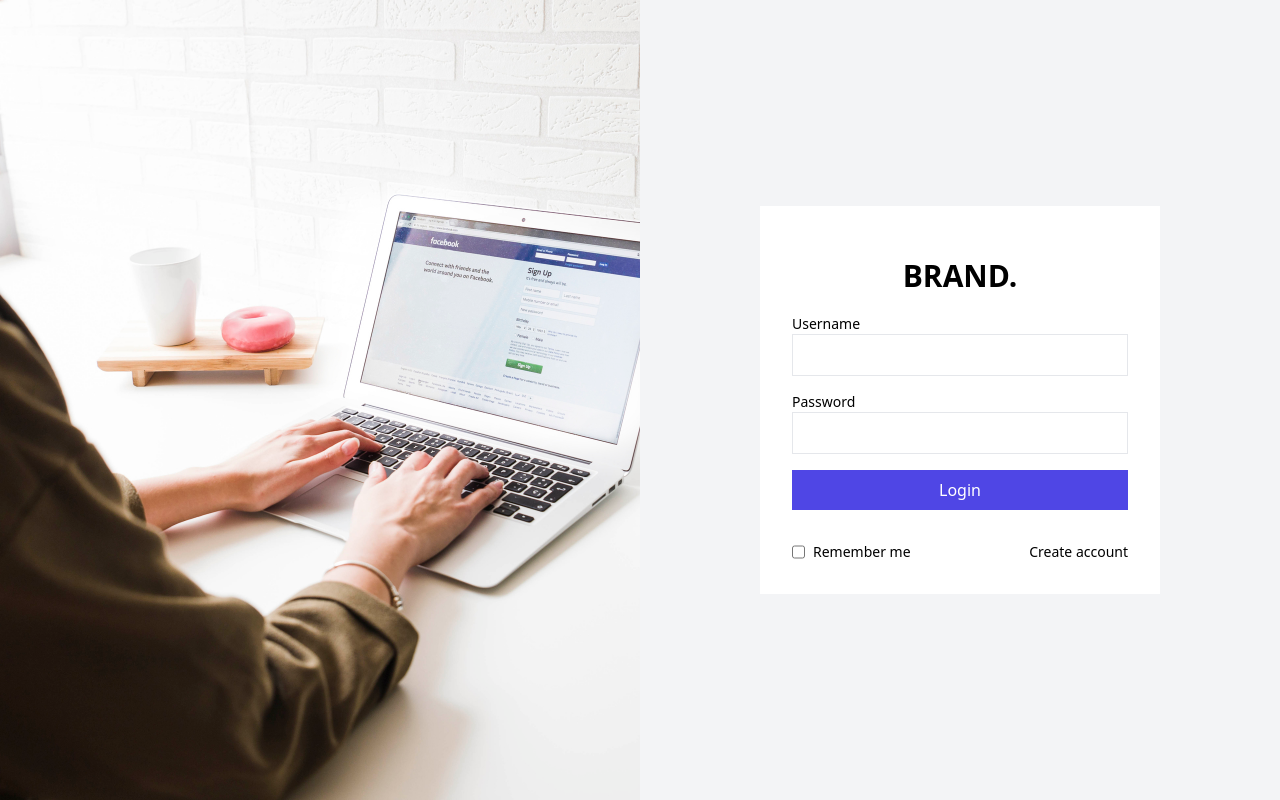
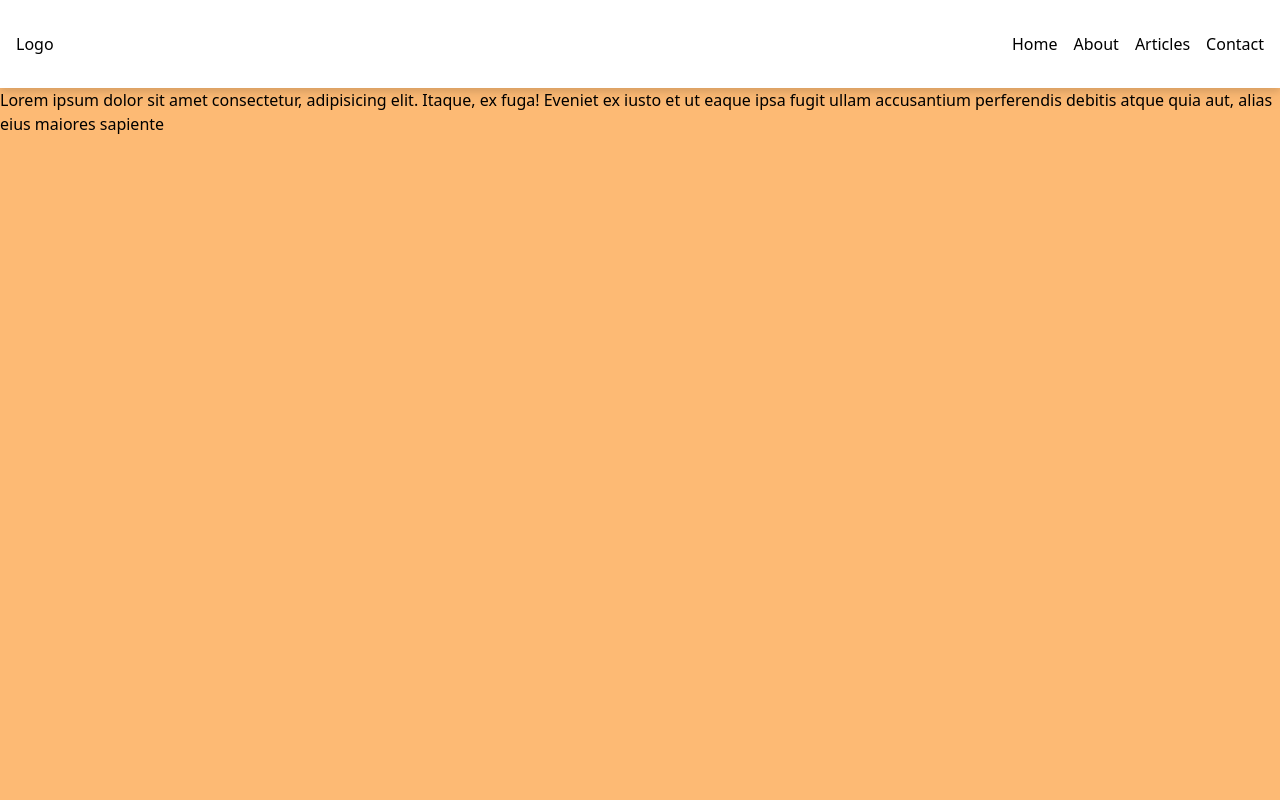
Before and after one commit to Optimus-ged/react-js-training-project, a React (Vite) app: page / in a window 1280 px wide. Shown: the top 800 px of the page. Built offline with nearby package versions, Linux system fonts and the light colour scheme.

Commit message:
ResponsiveNavExample created and tested successfully

```diff
--- a/src/App.tsx
+++ b/src/App.tsx
@@ -2,14 +2,19 @@ import LoginOne from "@/components/loginOne";
 import LoginTwo from "@/components/loginTwo";
 import LoginThree from "@/components/loginThree";
 import LoginFour from "@/components/LoginFour";
+import LoginFive from "./components/LoginFive";
+import ResponsiveNavExample from "./Layouts/ResponsiveNavExample";
+
 
 function App() {
   return (
     <>
-      <LoginOne />
+      {/* <LoginOne />
       <LoginTwo />
       <LoginThree />
       <LoginFour />
+      <LoginFive/> */}
+      <ResponsiveNavExample/>
     </>
   );
 }
--- /dev/null
+++ b/src/Layouts/ResponsiveNavExample/index.tsx
@@ -0,0 +1,42 @@
+import { useState } from "react";
+
+export default function ResponsiveNavExample() {
+  const [isVisible, setIsVisible] = useState(false);
+
+  return (
+    <div
+      className={`h-screen w-screen bg-slate-200 ${isVisible ? "overflow-hidden" : "overflow-auto"}`}
+    >
+      <header className="sticky top-0 flex items-center justify-between bg-white px-4 py-8 drop-shadow-lg">
+        <h1>Logo</h1>
+        <h1 className="md:hidden" onClick={() => setIsVisible(!isVisible)}>
+          Menu
+        </h1>
+        <nav className="hidden md:block">
+          <ul className="flex gap-4">
+            <li>Home</li>
+            <li>About</li>
+            <li>Articles</li>
+            <li>Contact</li>
+          </ul>
+        </nav>
+      </header>
+      <nav
+        className={`fixed inset-0 backdrop-blur transition duration-300 ${isVisible ? "translate-x-0" : "translate-x-full"}`}
+        onClick={() => setIsVisible(!isVisible)}
+      >
+        <ul className="absolute bottom-0 right-0 top-0 flex w-5/6 flex-col gap-4 bg-white px-4 py-8">
+          <li>Home</li>
+          <li>About</li>
+          <li>Articles</li>
+          <li>Contact</li>
+        </ul>
+      </nav>
+      <div className="h-[1000px] bg-orange-300">
+        Lorem ipsum dolor sit amet consectetur, adipisicing elit. Itaque, ex
+        fuga! Eveniet ex iusto et ut eaque ipsa fugit ullam accusantium
+        perferendis debitis atque quia aut, alias eius maiores sapiente
+      </div>
+    </div>
+  );
+}
--- /dev/null
+++ b/src/components/LoginFive/index.tsx
@@ -0,0 +1,38 @@
+type Props = {};
+
+const LoginFive = ({}: Props) => {
+  return (
+    <div className="flex h-screen  justify-center  bg-[#f6f9fb]">
+      <div className="mt-32 h-[400px] max-w-[400px] flex-grow rounded border bg-white p-10">
+        <h1 className="text-2xl font-bold">Login</h1>
+        <p className="pb-10">Hi welcome back</p>
+        <form className="flex flex-col gap-4 rounded">
+          <div className="flex flex-col gap-1">
+            <label className="text-xs">Email</label>
+            <input
+              className="w-full rounded border px-4 py-1"
+              type="text"
+              placeholder="Enter your email"
+            />
+          </div>
+
+          <div className="flex flex-col gap-1">
+            <label className="text-xs">Password</label>
+            <input
+              className="w-full rounded border px-4 py-1"
+              type="password"
+              placeholder="Enter your password"
+            />
+          </div>
+
+          <button className="rounded bg-blue-500 py-1 text-center text-white transition duration-100 hover:bg-blue-400 ">
+            Login
+          </button>
+          <p className="text-xs flex items-center"><input className="mr-1" type="checkbox" />Remember me</p>
+        </form>
+      </div>
+    </div>
+  );
+};
+
+export default LoginFive;
--- a/src/components/LoginFour/index.tsx
+++ b/src/components/LoginFour/index.tsx
@@ -1,54 +1,59 @@
-import Tree from "@/assets/trees.jpg";
+import Trees from "@/assets/trees.jpg";
 
 const LoginFour = () => {
   return (
     <div className="relative flex h-screen w-screen items-center justify-center">
-      <img className="h-full w-full object-cover" src={Tree} alt="/" />
+      {/* BACKGROUND IMAGE */}
+      <img className="h-full w-full object-cover" src={Trees} alt="/" />
+
+      {/* LOGIN CONTAINER */}
       <div className="absolute rounded bg-white p-8">
-        {/* LOGIN IMAGE BRAND */}
-        <div className="flex w-full justify-center">
-          <div className="mb-8 h-20 w-20 rounded-lg bg-gray-100" />
+        {/* BRAND PHOTO GOES HERE */}
+        <div className="flex items-center justify-center py-8">
+          <div className="h-20 w-20 rounded-lg border bg-gray-100" />
         </div>
 
         <div className="mb-8 text-center">
-          <p className="font-bold text-amber-500">Bon retour parmi nous</p>
+          <p className="font-bold text-amber-400">Bon retour parmi nous</p>
           <p>Connecter vous pour commencer le travail</p>
         </div>
 
         {/* LOGIN FORM */}
+        <div className="flex flex-col justify-between">
           <form action="">
             <div className="mb-4 flex flex-col gap-1">
-            <label className="text-sm text-gray-600" htmlFor="">
+              <label className="text-sm" htmlFor="">
                 Nom d'utilisateur
               </label>
               <input
-              className="rounded border w-full bg-amber-100 px-4 py-2"
+                className="w-full rounded border bg-amber-200 px-4 py-2"
                 type="text"
                 placeholder="Nom d'utilisateur"
               />
             </div>
-          <div className="flex flex-col gap-2">
-            <label className="text-sm text-gray-600" htmlFor="">
+            <div className="flex flex-col gap-1">
+              <label className="text-sm" htmlFor="">
                 Mot de passe
               </label>
               <input
-              className="rounded border w-full bg-amber-100 px-4 py-2"
+                className="w-full rounded border bg-amber-200 px-4 py-2"
                 type="password"
                 placeholder="Mot de passe"
               />
             </div>
-          <p className="mt-4 flex items-center">
-            <input className="mr-2" type="checkbox" />
+            <p className="mt-1 flex items-center gap-1 text-sm">
+              <input type="checkbox" />
               Se souvenir de moi
             </p>
-          <button className="mt-2 w-full rounded bg-amber-500 py-2 text-center text-white hover:bg-amber-600">
-            Connection
+            <button className="mt-4 w-full rounded border bg-amber-700 py-2 text-white transition duration-500 hover:bg-amber-500 ">
+              Se connecter
             </button>
           </form>
-        <div className="mt-5 flex w-full items-center gap-2">
-          <div className="h-[1px] w-full bg-gray-200" />
+          <div className="mt-8 flex w-full items-center gap-4">
+            <div className="h-[1px] w-full bg-gray-200"></div>
             <p>Login</p>
-          <div className="h-[1px] w-full bg-gray-200" />
+            <div className="h-[1px] w-full bg-gray-200"></div>
+          </div>
         </div>
       </div>
     </div>
```
Lines whose indentation alone changed are shown as unchanged.
